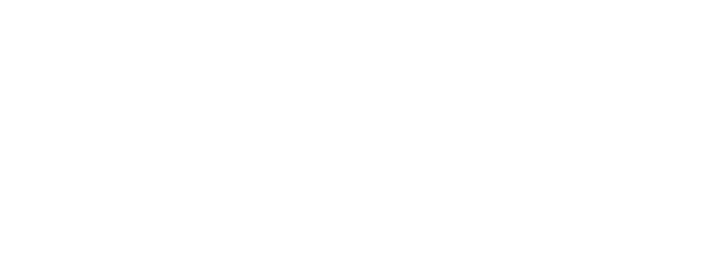
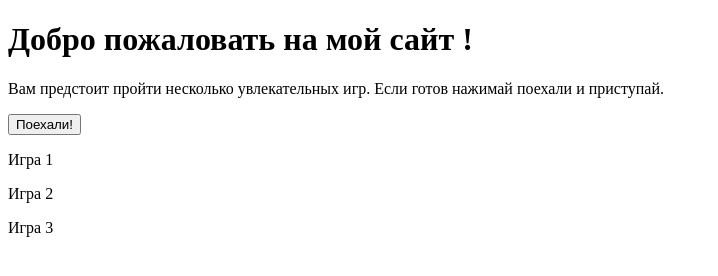
Before and after one commit to KochenkovAN/2-nd-course-HW, a plain HTML site: page index.html in a window 1280 px wide. Shown: the whole page, without its empty margins (0-718 px from the left). Drawn offline with Linux system fonts and the light colour scheme.

Commit message:
Добавлена HTML разметка страницы (без CSS)

```diff
--- a/index.html
+++ b/index.html
@@ -1,12 +1,41 @@
 <!DOCTYPE html>
 <html lang="en">
+
 <head>
     <meta charset="UTF-8">
     <meta http-equiv="X-UA-Compatible" content="IE=edge">
     <meta name="viewport" content="width=device-width, initial-scale=1.0">
-    <title>My first page</title>
+    <link rel="stylesheet" href="style.css">
+    <link rel="preconnect" href="https://fonts.googleapis.com">
+    <link rel="preconnect" href="https://fonts.gstatic.com" crossorigin>
+    <link href="https://fonts.googleapis.com/css2?family=Montserrat:wght@400;500;600;700&display=swap" rel="stylesheet">
+    <title>Homework_1</title>
 </head>
+
 <body>
+    <div class="top center">
+
+        <h1 class="main__title">Добро пожаловать на мой сайт !</h1>
+        <p class="main__text">Вам предстоит пройти несколько увлекательных игр. Если готов нажимай <span>поехали</span>
+            и
+            <span>приступай.</span>
+        </p>
+        <button class="main__button" type="submit">Поехали!</button>
+
+    </div>
+
+    <div class="bottom center">
+        <div class="bottom__card-1">
+            <p class="bottom__text">Игра 1</p>
+        </div>
+        <div class="bottom__card-2">
+            <p class="bottom__text">Игра 2</p>
+        </div>
+        <div class="bottom__card-3">
+            <p class="bottom__text">Игра 3</p>
+        </div>
+    </div>
 
 </body>
+
 </html>
```
